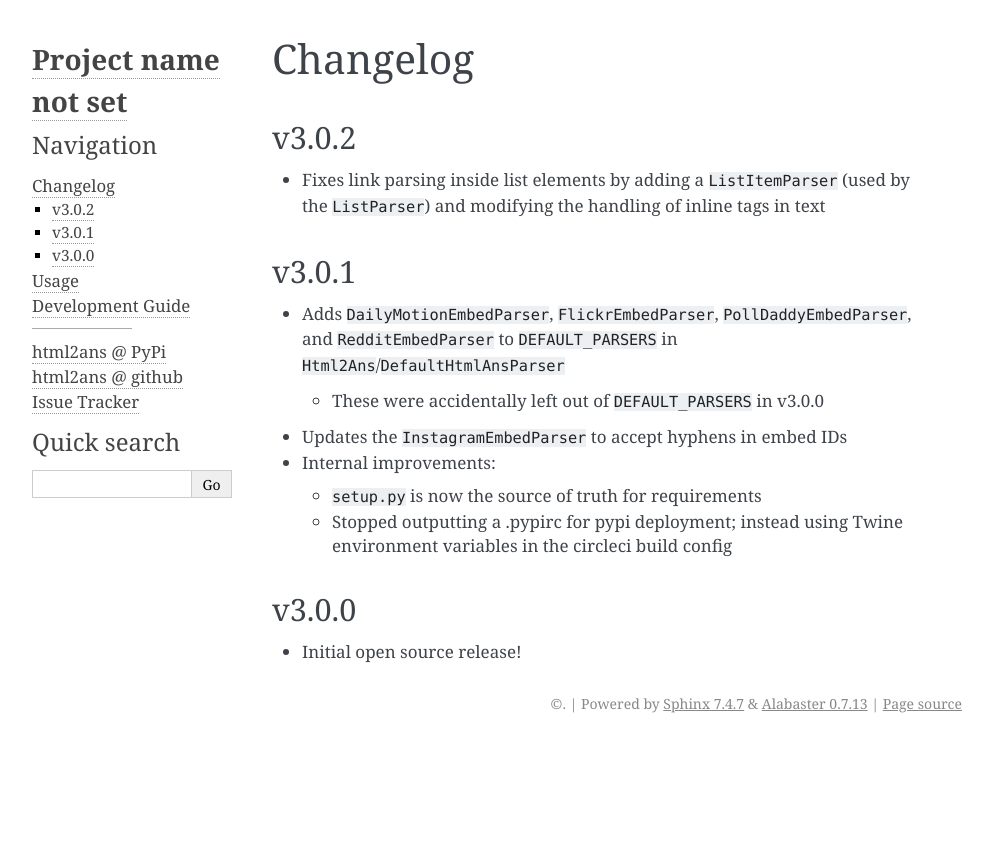
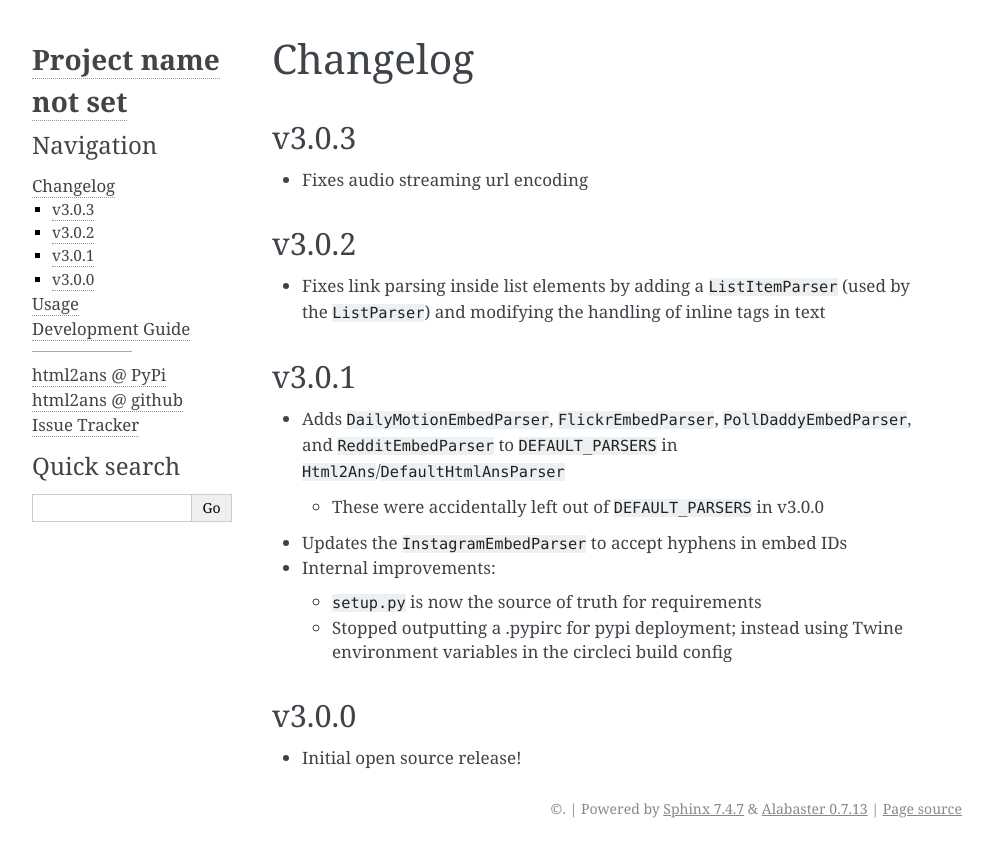
Before and after one commit to washingtonpost/html2ans, a Sphinx documentation site: the page built from docs/changelog.rst, in a window 1280 px wide. Shown: the top 857 px of the page, without its empty margins (148-1140 px from the left). Built offline with Sphinx 7.4.7, drawn with Linux system fonts in a browser that asks for light colours.

Commit message:
updated changelog

```diff
--- a/docs/changelog.rst
+++ b/docs/changelog.rst
@@ -1,5 +1,11 @@
 Changelog
 =========
+
+
+v3.0.3
+------
+
+* Fixes audio streaming url encoding
 
 
 v3.0.2
```
